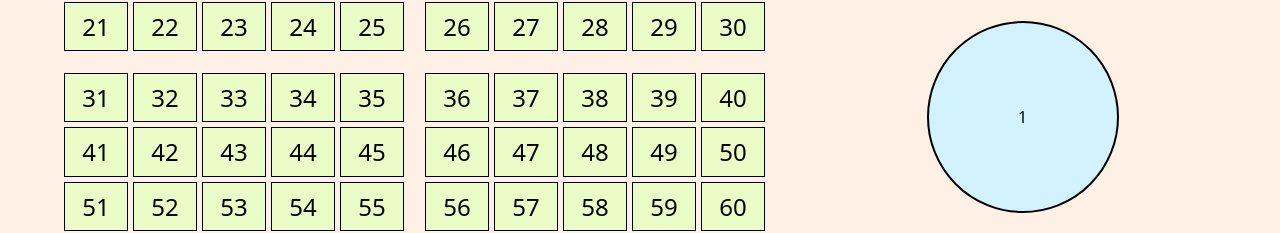
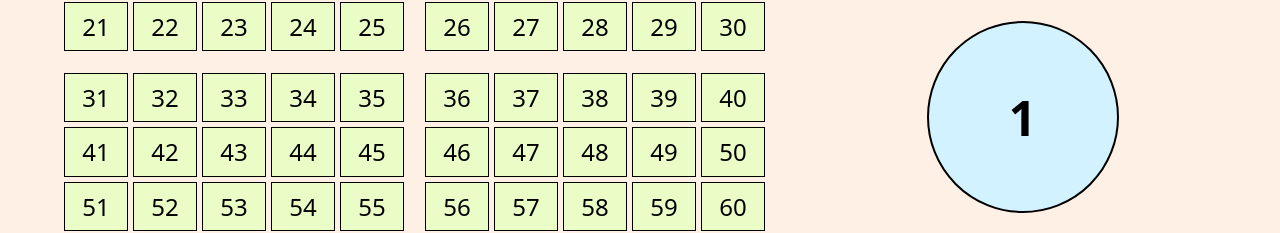
Before and after one commit to arnomatt/tombola, a React (Vite) app: page /tabellone in a window 1280 px wide. Shown: the part 219-452 px from the top of the page. Built offline with nearby package versions, Linux system fonts and the light colour scheme; a web font is replaced by a local one.

Commit message:
tabellone style changes

```diff
--- a/src/pages/Tabellone.css
+++ b/src/pages/Tabellone.css
@@ -42,3 +42,9 @@
     align-items: center;
     justify-content: center;
 }
+
+.pescato {
+    font-size: 3em;
+    font-weight: bold;
+    color: var(--text-color);
+}
--- a/src/pages/Tabellone.tsx
+++ b/src/pages/Tabellone.tsx
@@ -49,7 +49,7 @@ export const Tabellone = () => {
             </div>
             <div className='pescaContainer'>
                 <button className='pesca' onClick={handlePescaClick}>
-                    <p>{pescato}</p>
+                    <p className='pescato'>{pescato}</p>
                 </button>
             </div>
         </div >
```
